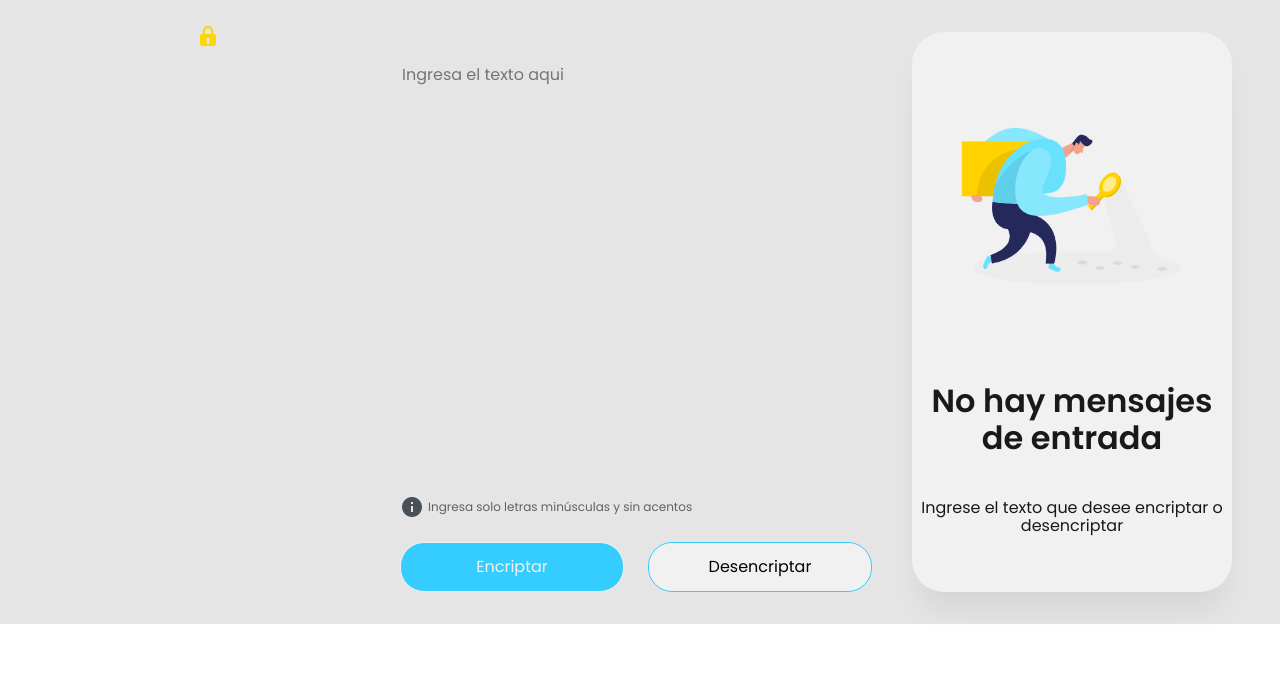
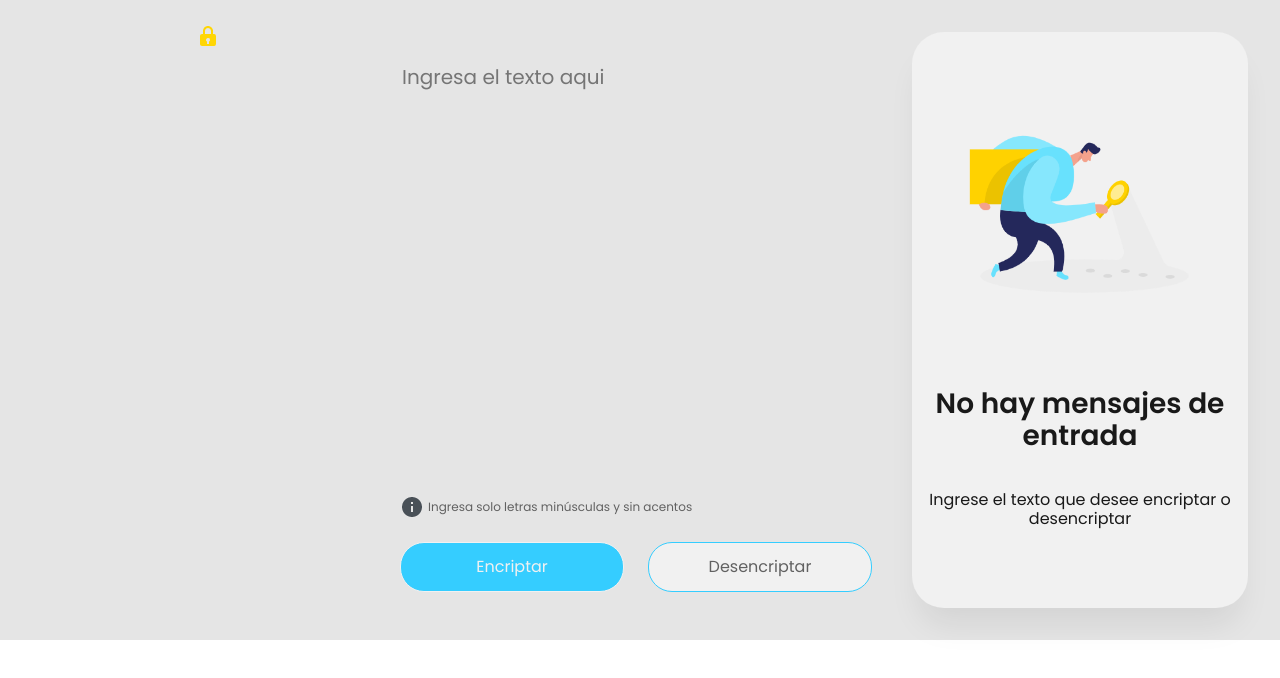
Before and after one commit to majoTorresA/Encriptador, a plain HTML site: page index.html in a window 1280 px wide. Drawn offline with Linux system fonts and the light colour scheme.

Commit message:
se arregla problemilla en margen inferior. se agrega un overflow visible en la pantalla derecha.

```diff
--- a/style.css
+++ b/style.css
@@ -25,7 +25,7 @@ body {
 /*Estilos en las fuentes*/
 
 h2 {
-  font-size: 32px;
+  font-size: 28px;
   font-weight: 600;
 }
 h6 {
@@ -50,11 +50,12 @@ Estilos del lado izquierdo de la pantalla
   border: none;
   background-color: #e5e5e5;
   outline: none;
-  width: 22rem;
- margin-top: 4rem;
+  width: 25rem;
+  margin-top: 4rem;
   height: 25rem;
   resize: none;
-  overflow: hidden;
+  overflow: visible;
+  font-size: 20px;
 }
 
 .info {
@@ -86,6 +87,7 @@ button {
 .desencriptar {
   background-color: #f1f1f1;
   border: 1px solid #35cdff;
+  color: #616161;
 }
 
 /*//////
@@ -98,6 +100,7 @@ Estilos del lado derecho de la pantalla
   text-align: center;
   width: 20rem;
   height: 35rem;
+  padding: 0.5rem;
   background-color: #f1f1f1;
   box-shadow: 0px 24px 32px -8px #00000014;
   margin: 2rem;
```
